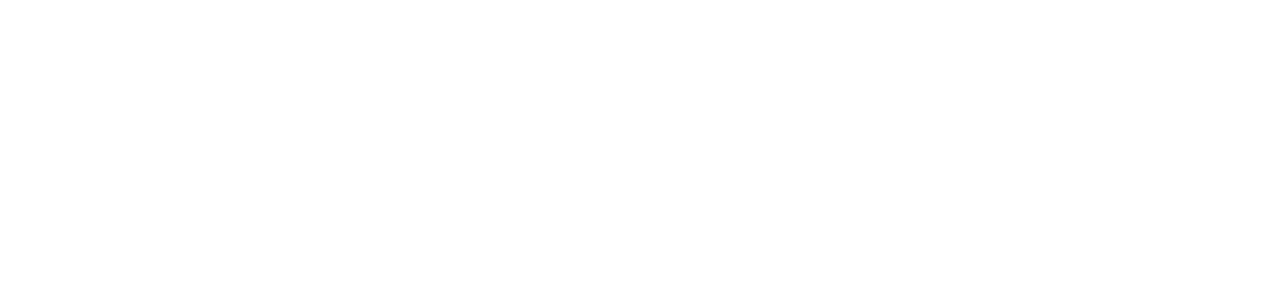
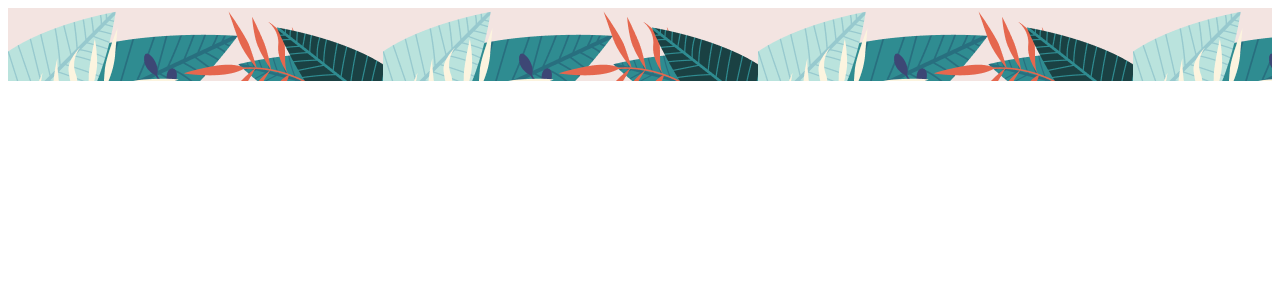
Before and after one commit to jakobmalmgren/Airbean-Grona-Musen, a React (Vite) app: page / in a window 1280 px wide. Shown: the top 300 px of the page. Built offline with nearby package versions, Linux system fonts and the light colour scheme.

Commit message:
did the footer

```diff
--- a/src/App.tsx
+++ b/src/App.tsx
@@ -1,15 +1,12 @@
-// import { useState } from 'react'
-
-import './App.css'
+import "./App.css";
+import Footer from "./components/Footer";
 
 function App() {
-
-
   return (
     <>
-
+      <Footer />
     </>
-  )
+  );
 }
 
-export default App
+export default App;
--- /dev/null
+++ b/src/components/Footer.jsx
@@ -0,0 +1,6 @@
+import "./footer.css";
+const Footer = () => {
+  return <section className="footer"></section>;
+};
+
+export default Footer;
--- /dev/null
+++ b/src/components/footer.css
@@ -0,0 +1,5 @@
+.footer {
+  height: 73px;
+  background-color: rgb(243, 228, 225);
+  background-image: url("../assets/footer.png");
+}/*# sourceMappingURL=footer.css.map */
--- /dev/null
+++ b/src/components/footer.scss
@@ -0,0 +1,5 @@
+.footer {
+  height: 73px;
+  background-color: rgba(243, 228, 225, 1);
+  background-image: url("../assets/footer.png");
+}
```
Also changed, not shown: src/assets/footer.png (added), 1 other file (tests, documents, lock files or other folders).
